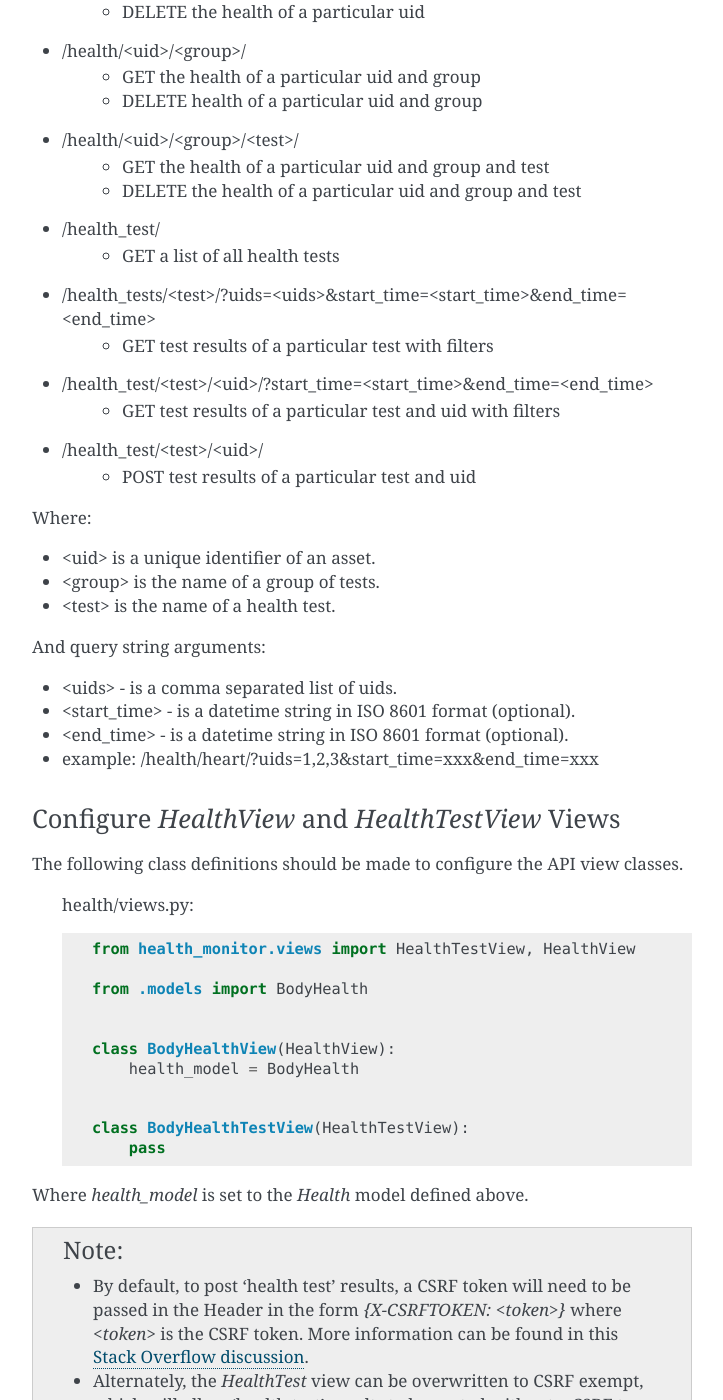
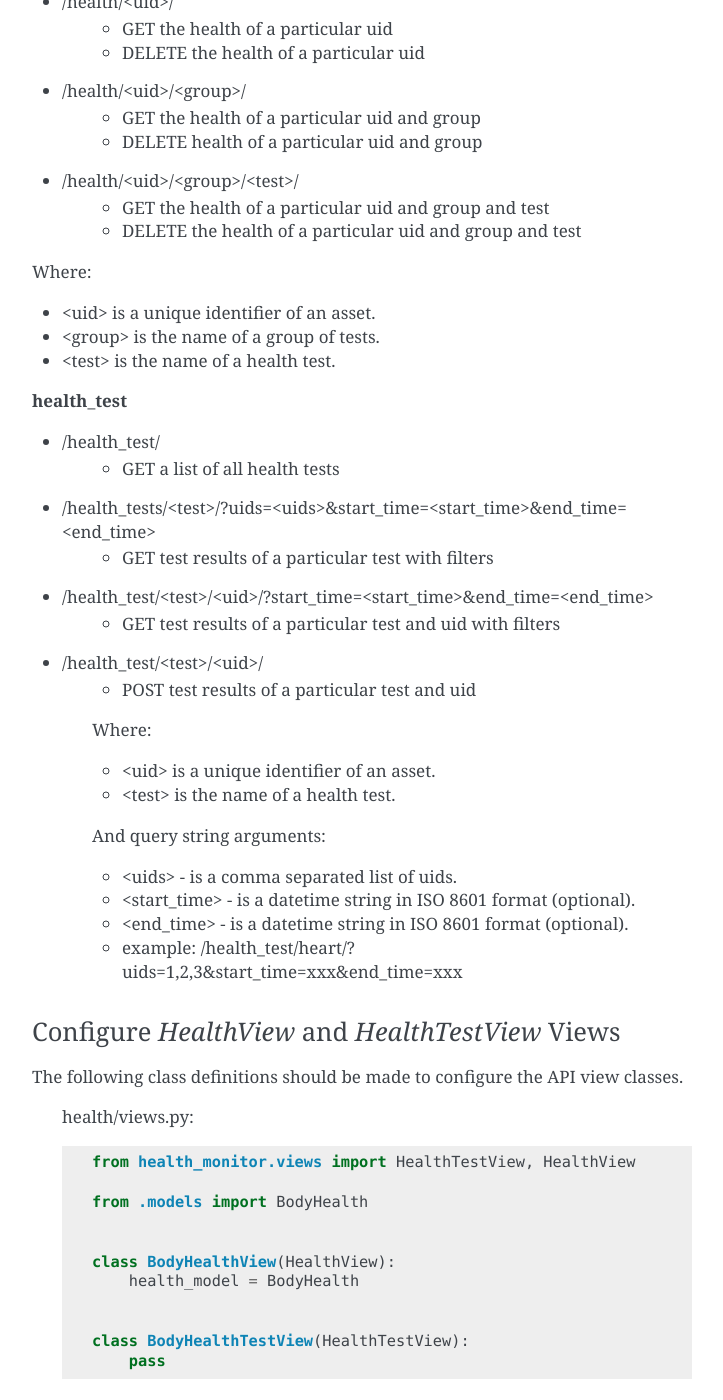
Before and after one commit to gracenote/django-health-monitor, a Sphinx documentation site: the page built from docs/usage.rst, in a window 1280 px wide and 1400 px high, scrolled down 3137 px. Shown: the whole window, without its empty margins (388-1111 px from the left). Built offline with Sphinx 7.4.7, drawn with Linux system fonts in a browser that asks for light colours.

Commit message:
Split health and health_test snippets.

```diff
--- /dev/null
+++ b/docs/api/health_test.rst
@@ -0,0 +1,20 @@
+- /health_test/
+    - GET a list of all health tests
+- /health_tests/<test>/?uids=<uids>&start_time=<start_time>&end_time=<end_time>
+    - GET test results of a particular test with filters
+- /health_test/<test>/<uid>/?start_time=<start_time>&end_time=<end_time>
+    - GET test results of a particular test and uid with filters
+- /health_test/<test>/<uid>/
+    - POST test results of a particular test and uid
+
+    Where:
+
+    - <uid> is a unique identifier of an asset.
+    - <test> is the name of a health test.
+
+    And query string arguments:
+
+    - <uids> - is a comma separated list of uids.
+    - <start_time> - is a datetime string in ISO 8601 format (optional).
+    - <end_time> - is a datetime string in  ISO 8601 format (optional).
+    - example: /health_test/heart/?uids=1,2,3&start_time=xxx&end_time=xxx
--- a/docs/usage.rst
+++ b/docs/usage.rst
@@ -114,7 +114,13 @@ API Endpoints for `Health` and `HealthTest` Models
 
 The following steps create an API with the following endpoints and actions:
 
+**health**
+
 .. include:: api/health.rst
+
+**health_test**
+
+.. include:: api/health_test.rst
 
 Configure `HealthView` and `HealthTestView` Views
 -------------------------------------------------
@@ -302,6 +308,8 @@ Setting up "Health Alarms" within Django Health Monitor is meant to identify ale
 
 The following steps create an API that allow us to filter which assets within a system or population exhibit failure conditions based off of four criteria - score, aggregate percent, repetition, and repetition percent - using an API with the following endpoints and actions:
 
+**health_alarm**
+
 .. include:: api/health_alarm.rst
 
 Let's illustrate this concept with an example. Let's say the following test results have been recorded for assets with <uids> of 1, 2, and 3 at times t1, t2, t3, t4, and t5.
```
Also changed, not shown: docs/api/health.rst (+0 -16 lines).
